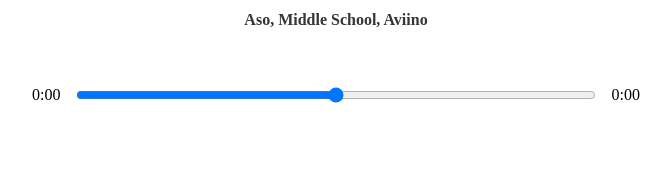
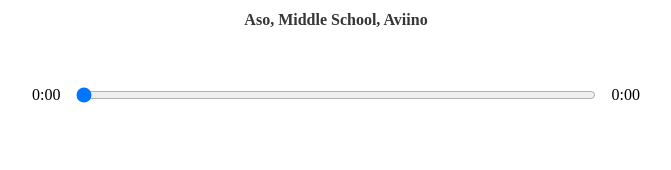
Before and after one commit to Laika-Beats/React-Music-Player, a React (Create React App) app: page / in a window 1280 px wide. Shown: the part 410-580 px from the top of the page, without its empty margins (304-975 px from the left). Built offline with nearby package versions, Linux system fonts and the light colour scheme.

Commit message:
song input value slider

```diff
--- a/src/components/Player.js
+++ b/src/components/Player.js
@@ -4,6 +4,7 @@ import {
   faPlay,
   faAngleLeft,
   faAngleRight,
+  faPause,
 } from "@fortawesome/free-solid-svg-icons";
 
 const Player = ({ currentSong, isPlaying, setIsPlaying }) => {
@@ -28,17 +29,29 @@ const Player = ({ currentSong, isPlaying, setIsPlaying }) => {
       Math.floor(time / 60) + ":" + ("0" + Math.floor(time % 60)).slice(-2)
     );
   };
+  const dragHandler = (e) => {
+    audioRef.current.currentTime = e.target.value;
+    setSongInfo({ ...songInfo, currentTime: e.target.value });
+  };
 
   const [songInfo, setSongInfo] = useState({
-    currentTime: null,
-    duration: null,
+    currentTime: 0,
+    duration: 0,
   });
+
+  const pauseToggle = () => {};
 
   return (
     <div className="player">
       <div className="time-control">
         <p>{getTime(songInfo.currentTime)}</p>
-        <input type="range"></input>
+        <input
+          min={0}
+          max={songInfo.duration}
+          value={songInfo.currentTime}
+          onChange={dragHandler}
+          type="range"
+        ></input>
         <p>{getTime(songInfo.duration)}</p>
       </div>
       <div className="play-control">
@@ -47,7 +60,7 @@ const Player = ({ currentSong, isPlaying, setIsPlaying }) => {
           onClick={playSongHandler}
           className="play"
           size="2x"
-          icon={faPlay}
+          icon={!isPlaying ? faPlay : faPause}
         />
         <FontAwesomeIcon
           className="skip-forward"
--- a/src/components/Song.js
+++ b/src/components/Song.js
@@ -3,7 +3,7 @@ import React from "react";
 const Song = ({ currentSong }) => {
   return (
     <div className="song-container">
-      <img src={currentSong.cover}></img>
+      <img alt={"track cover art"} src={currentSong.cover}></img>
       <h2>{currentSong.name}</h2>
       <h3>{currentSong.artist}</h3>
     </div>
--- a/src/styles/_player.scss
+++ b/src/styles/_player.scss
@@ -11,7 +11,7 @@
   display: flex;
   input {
     width: 100%;
-    padding: 1rem 2rem;
+    padding: 1rem 0rem;
   }
   p {
     padding: 1rem;
```
Also changed, not shown: 1 other file (tests, documents, lock files or other folders).
